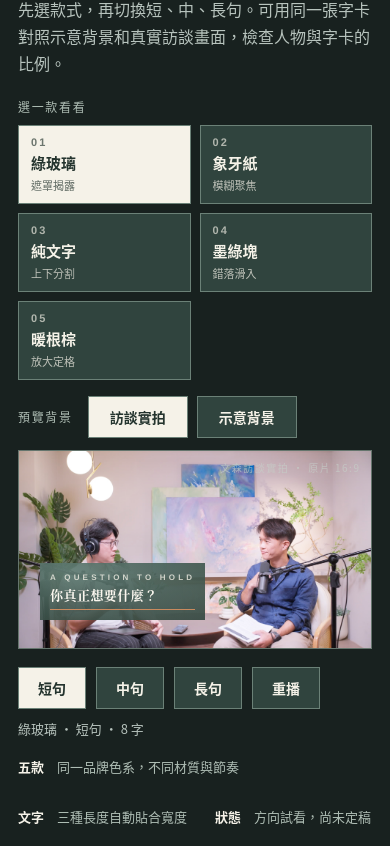
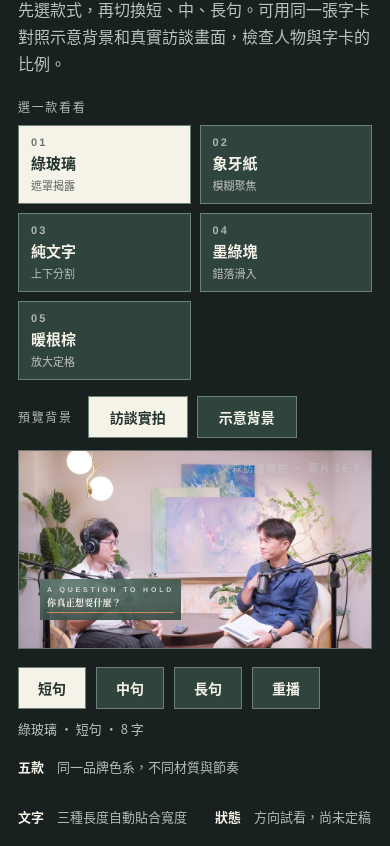
Before and after one commit to mandy0203-ops/brand-card-motion-preview, a plain HTML site: page index.html in a window 390 px wide. Both pictures are taken after a click on the button "訪談實拍". Shown: the part 94-940 px from the top of the page. Drawn offline with Linux system fonts and the light colour scheme.

Commit message:
Reduce question card scale over interview footage

```diff
--- a/index.html
+++ b/index.html
@@ -24,21 +24,21 @@ button:hover,button[aria-pressed="true"]{background:#f5f2e8;color:#24342e}
 .ambient{position:absolute;right:12%;top:10%;width:22%;height:88%;border-radius:48% 48% 15% 15%;background:linear-gradient(90deg,#1b2b27,#465a50 40%,#263630);filter:blur(28px);opacity:.62}
 .frame-note{position:absolute;right:3%;top:5%;color:#c6cec8;font:500 10px "Noto Sans CJK TC",sans-serif;letter-spacing:.15em;opacity:.7}
 .safe{position:absolute;left:6%;bottom:14%;max-width:86%}
-.card{width:max-content;max-width:100%;padding:22px;border:0;border-radius:0;box-shadow:none;overflow:hidden;animation:exit .45s ease-in 3.28s forwards}
+.card{width:max-content;max-width:100%;padding:14px;border:0;border-radius:0;box-shadow:none;overflow:hidden;animation:exit .45s ease-in 3.28s forwards}
 .card[data-style="jade"]{background:radial-gradient(150% 130% at 18% 12%,rgba(96,124,115,.93),rgba(66,89,81,.92) 52%,rgba(48,66,59,.93));animation:reveal .46s ease-out both,exit .45s ease-in 3.28s forwards}
 .card[data-style="ivory"]{background:#f5f2e8;animation:fade .35s ease-out both,exit .45s ease-in 3.28s forwards}
 .card[data-style="plain"]{background:transparent;padding-left:0;padding-right:0;animation:fade .25s ease-out both,exit .45s ease-in 3.28s forwards}
 .card[data-style="ink"]{background:#2e3e3a;animation:slide .55s cubic-bezier(.16,1,.3,1) both,exit .45s ease-in 3.28s forwards}
 .card[data-style="umber"]{background:#8b4a2a;animation:fade .25s ease-out both,exit .45s ease-in 3.28s forwards}
 .label-box,.text-box{overflow:hidden}.text-box{position:relative}
-.label{font:600 clamp(10px,1.35vw,15px) "Helvetica Neue",Arial,sans-serif;letter-spacing:.4em;color:rgba(245,242,232,.78);white-space:nowrap;animation:up .5s ease-out .18s both}
-.text{font:700 clamp(23px,3.35vw,38px)/1.25 "Noto Serif CJK TC","Songti TC",serif;letter-spacing:.03em;color:#fbf7ef;white-space:nowrap;margin-top:12px;animation:up .65s cubic-bezier(.16,1,.3,1) .33s both}
-.rule{width:100%;height:2px;background:#c98a5e;margin-top:14px;transform-origin:left;animation:rule .5s ease-out .62s both}
+.label{font:600 clamp(9px,.95vw,11px) "Helvetica Neue",Arial,sans-serif;letter-spacing:.4em;color:rgba(245,242,232,.78);white-space:nowrap;animation:up .5s ease-out .18s both}
+.text{font:700 clamp(18px,2.1vw,26px)/1.25 "Noto Serif CJK TC","Songti TC",serif;letter-spacing:.03em;color:#fbf7ef;white-space:nowrap;margin-top:8px;animation:up .65s cubic-bezier(.16,1,.3,1) .33s both}
+.rule{width:100%;height:1px;background:#c98a5e;margin-top:8px;transform-origin:left;animation:rule .5s ease-out .62s both}
 .card[data-style="ivory"] .label{color:#4a635d}.card[data-style="ivory"] .text{color:#2e3e3a;animation:focus .85s ease-out .15s both}.card[data-style="ivory"] .rule{background:#8b4a2a}
 .card[data-style="plain"] .label{color:#c98a5e}.card[data-style="plain"] .rule{background:#f5f2e8}
 .card[data-style="ink"] .label{animation:left .58s ease-out .16s both}.card[data-style="ink"] .text{animation:right .65s ease-out .3s both}.card[data-style="ink"] .rule,.card[data-style="umber"] .rule{background:#f5f2e8}
 .card[data-style="umber"] .text{animation:zoom .72s cubic-bezier(.16,1,.3,1) .22s both}
-.ghost{visibility:hidden;animation:none!important}.piece{position:absolute;left:0;top:0;margin-top:12px}
+.ghost{visibility:hidden;animation:none!important}.piece{position:absolute;left:0;top:0;margin-top:8px}
 .top{clip-path:inset(0 0 50% 0);animation:left .67s cubic-bezier(.16,1,.3,1) .25s both}
 .bottom{clip-path:inset(50% 0 0 0);animation:right .67s cubic-bezier(.16,1,.3,1) .25s both}
 @keyframes reveal{from{clip-path:inset(0 100% 0 0);transform:translateX(-16px)}to{clip-path:inset(0);transform:translateX(0)}}
@@ -52,7 +52,7 @@ button:hover,button[aria-pressed="true"]{background:#f5f2e8;color:#24342e}
 .controls{display:flex;flex-wrap:wrap;gap:10px;align-items:center;margin-top:18px}.controls button{min-width:68px;text-align:center}
 .status{margin-left:auto;color:#b7c3bd;font-size:13px}.details{display:flex;gap:28px;flex-wrap:wrap;color:#aebdb4;font-size:13px;line-height:1.7;margin-top:18px}.details strong{color:#f5f2e8}
 @media(max-width:800px){.presets{grid-template-columns:repeat(2,minmax(0,1fr))}}
-@media(max-width:700px){body{padding:18px}.card{padding:10px}.text{font-size:clamp(12px,3.35vw,24px);margin-top:5px}.piece{margin-top:5px}.label{font-size:8px}.rule{margin-top:6px;height:1px}.status{width:100%;margin-left:0}}
+@media(max-width:700px){body{padding:18px}.card{padding:7px}.text{font-size:clamp(9px,2.1vw,16px);margin-top:4px}.piece{margin-top:4px}.label{font-size:7px}.rule{margin-top:4px}.status{width:100%;margin-left:0}}
 </style>
 <main>
 <div class="eyebrow">SMOKEY JADE · MOTION STUDIES</div>
```
